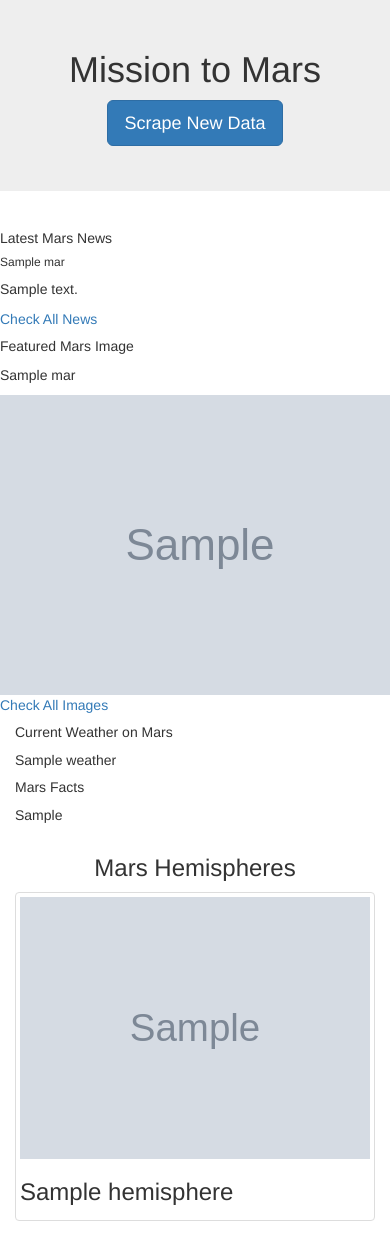
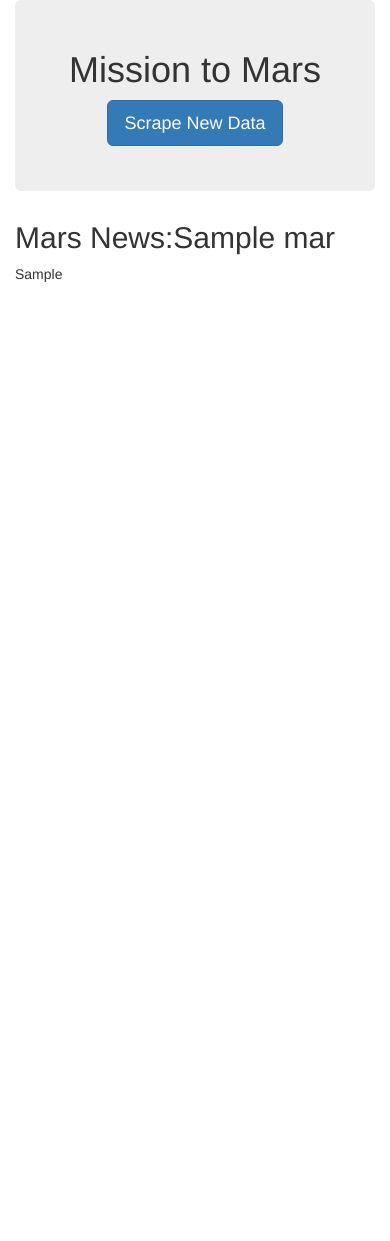
Before and after one commit to GE73-data/Web-Scraping-Challenge, a Flask app: template templates/index.html in a window 390 px wide; the page is wider, and only the part inside the window is pictured. After the commit the page ends 282 px from the top of that part, so only its background shows below. Run offline with Flask 2, Linux system fonts and the light colour scheme; the template is opened without the code that fills it: most values are stand-ins (such as "Sample title", 1, 10 or a date in 2020); grey boxes marked "Sample" are stand-in pictures; some libraries are stand-ins or nearby versions.

Commit message:
working on homework

```diff
--- a/app.py
+++ b/app.py
@@ -1,30 +1,33 @@
 from flask import Flask, render_template, redirect
-from datetime import datetime
+from flask_pymongo import PyMongo
 import scrape_mars
-import pymongo
-import json
 
-conn = "mongodb://localhost:27017"
-client = pymongo.MongoClient(conn)
+# Create an instance of Flask
+app = Flask(__name__)
 
-app = Flask(__name__)
+# Use PyMongo to establish Mongo connection
+mongo = PyMongo(app, uri="mongodb://localhost:27017/mars_db")
+
+# Route to render index.html template using data from Mongo
+@app.route("/")
+def home():
+    # Find one record of data from the mongo database
+    mars_data = mongo.db.collection.find_one()
+
+    # Return template and data
+    return render_template("index.html", mars=mars_data)
 
 
 @app.route("/scrape")
-def scrape_data():
-    scraped_data = scrape_mars.scrape()
-    mars_db = client.mars_db
-    data = mars_db.summary_data
-    data.delete_many({})
-    data.insert(scraped_data)
+def scrape():
+    # Run the scrape function
+    mars_data = scrape_mars.scrape_mars_news()
+
+    # Update the Mongo database using update and upsert=True
+    mongo.db.collection.update({}, mars_data, upsert=True)
+
+    # Redirect back to the home page
     return redirect("/", code=302)
-
-@app.route("/")
-def index():
-    mars_db = client.mars_db
-    data = mars_db.summary_data.find_one()
-    # print(data)
-    return render_template("index.html", data=data, current_time=datetime.utcnow())
 
 
 if __name__ == "__main__":
--- a/scrape_mars.py
+++ b/scrape_mars.py
@@ -1,125 +1,53 @@
-import pymongo
-from pymongo import MongoClient
-import pandas as pd
+from splinter import Browser
+from bs4 import BeautifulSoup as bs
 import time
-import requests
 from webdriver_manager.chrome import ChromeDriverManager
-from bs4 import BeautifulSoup as bs
-from splinter import Browser
 
 
-def scrape():
-    # Mars News
-    # URL of page to be scraped
-    url = 'https://redplanetscience.com/'
+def scrape_mars_news():
 
-    # Retrieve page with the requests module
-    response = requests.get(url)
 
-    # Create BeautifulSoup object; parse with 'html.parser'
-    news_soup = bs(response.text, 'html.parser')
-
-# Scrape the [NASA Mars News Site] and collect the latest news title and paragraph
-    news_title = news_soup.find("div", class_="content_title").text
-    news_paragraph = news_soup.find("div", class_="article_teaser_body").text
-
-# Characteristics of Mars
-
-    # Visit the Mars Facts webpage
-    facts_url = 'https://galaxyfacts-mars.com'
-
-    # Retrieve page with the requests module
-    response1 = requests.get(facts_url)
-
-    # Create BeautifulSoup object and parse
-    soup = bs(response.text, 'html.parser')
-
-    # Read the website HTML and convert to a pandas datframe
-    mars_df = pd.read_html(facts_url)
-    mars_df = mars_df[0]
-    mars_df.columns = ['Characteristic', 'Fact']
-    # Remove numerical index value
-    mars_df.set_index('Characteristic', inplace=True)
-
-    # Save HTML file
-    mars_html = mars_df.to_html(header=False, index=False)
-
-# Mars Hemispheres Images
-
-# Visit the USGS Astrogeology site:
-    #  (https://astrogeology.usgs.gov/search/results?q=hemisphere+enhanced&k1=target&v1=Mars) to obtain high resolution images for each of Mar's hemispheres.
-    hemis_url = "https://astrogeology.usgs.gov/search/results?q=hemisphere+enhanced&k1=target&v1=Mars"
-
-    # Setup splinter
+   # Set up Splinter
     executable_path = {'executable_path': ChromeDriverManager().install()}
     browser = Browser('chrome', **executable_path, headless=False)
 
-    # URLs
-    hemis_url = 'https://astrogeology.usgs.gov/search/results?q=hemisphere+enhanced&k1=target&v1=Mars'
-    home_url = 'https://astrogeology.usgs.gov'
+    # Visit url
+    mars_news_url = "https://redplanetscience.com/"
+    browser.visit(mars_news_url)
 
-    # Create BeautifulSoup object and parse
-    browser.visit(hemis_url)
-    html = browser.html
-    soup = bs(html, 'html.parser')
-    # soup = bs(html, 'html.parser')  #HTML parser
+    time.sleep (1)
 
-    # Finding the hemispheres data through their HTML divisions
-    mars_hemispheres = soup.find('div', class_='collapsible results')
-    hemispheres = mars_hemispheres.find_all('div', class_='item')
+# Scrape page into soup
+    mars_news_html = browser.html
+    news_soup = bs(mars_news_html, "html.parser")
 
-    # Empty list for hemispheres' Title and image_urls
-    mars_images = []
+# Get mars title
+    news_title = news_soup.find('div', class_="content_title").text
 
-    # Iterate through each hemisphere data
-    for hemi in hemispheres:
+# collect latest title and paragraph
+    news_para = news_soup.find('div', class_="article_teaser_body").text
 
-        # Get Titles
-        hemisphere = hemi.find('div', class_="description")
-        title = hemisphere.h3.text
-        title = title.strip('Enhanced')
+# Store data in a dictionary
+    mars_data = {
+    "news_title": news_title,
+    "news_para": news_para
+}
 
-        # Get Images
-        end_link = hemisphere.a["href"]
-        browser.visit(home_url + end_link)
+#Visit Image url
+    featured_image_url = 'https://spaceimages-mars.com'
+    browser.visit(featured_image_url)
 
-        image_html = browser.html
-        image_soup = bs(image_html, 'html.parser')
+#Browser
+    featured_image_html = browser.html
+    img_soup = bs(featured_image_html, 'html.parser')
 
-        image_link = image_soup.find('div', class_='downloads')
-        image_url = image_link.find('li').a['href']
+#Get image
+    relative_image_url_scraped_from_site = image.soup.find("a", class_="showing fancybox-thumbs")["href"]
+    relative_image_url_scraped_from_site
 
-        # Storage Dictionary
-        image_dict = {}
-        image_dict['Title'] = title
-        image_dict['ImageURL'] = image_url
 
-        # Add data to empty list "mars_images"
-        mars_images.append(image_dict)
-
-    # Close browser window
+# Close the browser after scraping
     browser.quit()
 
-# Create a summary dictionary of all scraped data
-    summary_data = {
-        'News from the Red Planet': news_title,
-        'News Summary': news_paragraph,
-        'Characteristics': mars_html,
-        'Images': mars_images
-    }
-    return (summary_data)
-
-import pymongo
-from pymongo import MongoClient
-# Initialize PyMongo to work with MongoDBs
-conn = 'mongodb://localhost:27017'
-client = pymongo.MongoClient(conn)
-
-# Define database and collection
-mars_db = client.mars_db
-collection = mars_db.summary_data
-#collection.insert_one(summary_data)
-
-mars_data = mars_db.summary_data.find()
-for data in mars_data:
-    print(data)
+# Return results
+    return mars_data
--- a/templates/index.html
+++ b/templates/index.html
@@ -7,78 +7,27 @@
   <meta http-equiv="X-UA-Compatible" content="ie=edge">
   <title>Mission to Mars</title>
   <link rel="stylesheet" href="https://maxcdn.bootstrapcdn.com/bootstrap/3.3.7/css/bootstrap.min.css">
+
+  <link rel="stytlesheet" href="../static/resources/css/style.css">
+
 </head>
 
 <body>
-
+  <div class="container-fluid">
     <div class="jumbotron text-center">
       <h1>Mission to Mars</h1>
       <p><a class="btn btn-primary btn-lg" href="/scrape" role="button">Scrape New Data</a></p>
     </div>
-    <div class="container-fluid news no-padding" id="scraped-data">
-      <div class="row no-gutter">
-        <div class="card-body">
-          <h5 class="card-title" id="font">Latest Mars News</h5>
-          <h6 class="card-subtitle mb-2 " id="font">{{ mars.news_title }}</h6>
-          <p class="card-text">{{ mars.summary }}</p>
-          <a href={{ mars.news_url }} target="_blank">Check All News</a>
-        </div>
-      </div>
-      </div>
-      <div class="row no-gutter img-table">
-        <div class="col-md-6" >
-          <div class="card">
-            <div class="card-body" id="img-table">
-              <h5 class="card-title">Featured Mars Image</h5>
-              <p class="card-text" id="dark-font">{{ mars.featured_image_title }}</p>
-              <img class="card-img-bottom" src="{{ mars.featured_image }}" alt="Featured Mars Image">
-              <a href={{ mars.jpl_url }} target="_blank">Check All Images</a>
-            </div>
-          </div>
-        </div>
-        <div class="col-md-6" >
-          <div class="card">
-            <div class="card-body" id="img-table">
-              <div class="col-md-12">
-                <h5 class="card-title">Current Weather on Mars</h5>
-                <p class="card-text" id="dark-font">{{ mars.weather }}</p>
-              </div>
-            </div>
-            <div class="card-body" id="img-table">
-              <div class="col-md-12">
-                <div>
-                  <h5 class="card-title">Mars Facts</h5>
-                  <p class="card-text"id="dark-font" >{{ mars.fact_table | safe }}</p>
-                </div>
-              </div>
-            </div>
-          </div>
-        </div>
+    <h2>Mars News:{{mars.news_title}}</h2>
+    <p>{{mars.news_para}}</p>
   </div>
   </div>
   </div>
 
-  <div class ="row" id="mars-hemispheres">
-    <div class = "col-md-12">
-        <h3><center>Mars Hemispheres</center></h3>
-        {% for hemisphere in mars.hemisphere_image_urls %}
-            <div class = "col-md-6">
-                <div class = "thumbnail">
-                    <img src = "{{hemisphere.image_url}}">
-                        <h3>{{hemisphere.title}}</h3>
-                    </div>
-                </div>
-        {% endfor %}
-            </div>
+</body>
 
-    </div>
-  <!-- Optional JavaScript -->
-  <!-- jQuery first, then Popper.js, then Bootstrap JS -->
-  <script src="https://code.jquery.com/jquery-3.3.1.slim.min.js" integrity="sha384-q8i/X+965DzO0rT7abK41JStQIAqVgRVzpbzo5smXKp4YfRvH+8abtTE1Pi6jizo" crossorigin="anonymous"></script>
-  <script src="https://cdnjs.cloudflare.com/ajax/libs/popper.js/1.14.3/umd/popper.min.js" integrity="sha384-ZMP7rVo3mIykV+2+9J3UJ46jBk0WLaUAdn689aCwoqbBJiSnjAK/l8WvCWPIPm49" crossorigin="anonymous"></script>
-  <script src="https://stackpath.bootstrapcdn.com/bootstrap/4.1.3/js/bootstrap.min.js" integrity="sha384-ChfqqxuZUCnJSK3+MXmPNIyE6ZbWh2IMqE241rYiqJxyMiZ6OW/JmZQ5stwEULTy" crossorigin="anonymous"></script>
-</body>
 </html>
 
 </body>
+
 </html>
```
Also changed, not shown: 1 other file. Lines whose indentation alone changed are shown as unchanged.
